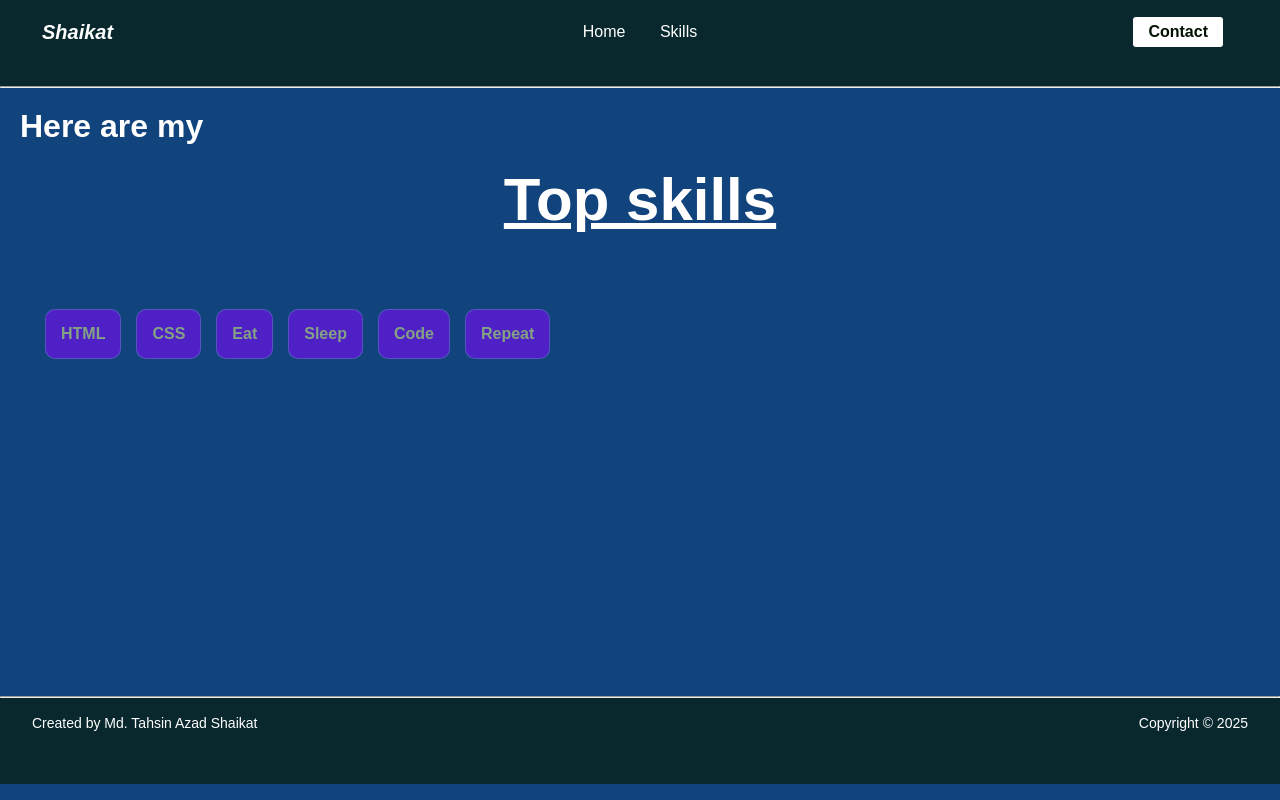
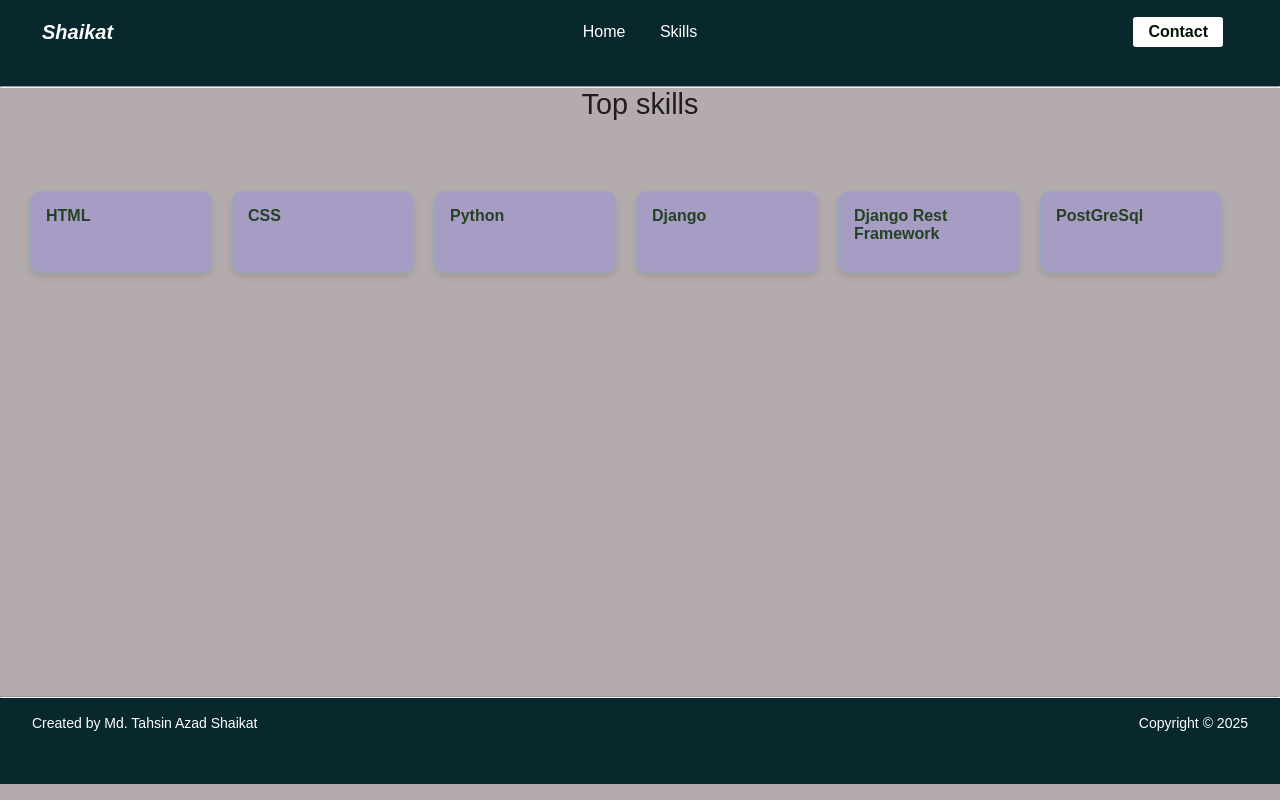
Before and after one commit to shaikat020/personal-website, a plain HTML site: page skills.html in a window 1280 px wide. Drawn offline with Linux system fonts and the light colour scheme.

Commit message:
Refractor: Modify style in contact and skill pages. Also add readme.md

```diff
--- a/css/styles.css
+++ b/css/styles.css
@@ -4,7 +4,7 @@
 }
 
 body{
-    background-color: rgb(17, 67, 125);
+    background-color: rgb(180, 172, 172);
     font-family: Arial, Helvetica, sans-serif;
 }
 header {
@@ -62,8 +62,6 @@ td {
 }
 main{
     height: 76vh;
-
-
 }
 
 /*Home and skills*/
@@ -93,7 +91,7 @@ main{
 .hero {
 
     border-collapse: collapse;
-    /* margin: 50px auto;    */
+
 
 
 
@@ -120,19 +118,19 @@ main{
 
 
 .intro-hello{
-    color:rgb(192, 198, 192);
+    color:rgb(34, 40, 34);
     font-size: 40px;
     margin:0px;
 }
 
 .intro-subtitle, .intro-name {
-    color:rgb(192, 198, 192);
+    color:rgb(48, 61, 48);
     font-size: 36px;
     margin:0;
     font-weight: bold;
 }
 .intro-location {
-    color: rgb(132, 162, 132);
+    color: rgb(35, 43, 35);
     font-size: 30px;
     margin-top: 10px;
 
@@ -172,21 +170,27 @@ footer td {
 
 /*Skill page*/
 
+
+
 .skill-h1{
-    color:#ffffff;
+    color:rgb(35, 28, 28);
     padding: 20px;
-    font-size: 2rem;
+    font-size: 2.5rem;
+    text-align: center;
+    margin-bottom: 0;
 }
 
 .skill-h2{
     text-align: center;
-    color: #ffffff;
-    text-decoration: underline;
-    margin-bottom: 30px;
+    color: rgb(35, 28, 28);
+    text-decoration: none;
+    margin-bottom: 40px;
+    font-size: 1.8rem;
+    font-weight: normal;
 }
 
 .skills-table{
-    color: rgb(255, 255, 255);
+    color: rgb(35, 28, 28);
     margin: 30px auto;
     border-collapse: separate;
     border-spacing: 15px;
@@ -196,11 +200,17 @@ footer td {
     padding: 30px;
 
 }
+.skills-table tr {
+    display: flex;
+    flex-wrap: wrap;
+    justify-content: center;
+    gap: 20px;
+}
 
 
 .skills-table td {
-    background-color: rgb(79, 32, 197);
-    color: rgb(132, 162, 132);
+    background-color: rgb(167, 156, 196);
+    color: rgb(35, 66, 35);
     border: 1px solid rgba(106, 202, 188, 0.303);
     border-radius: 10px;
     font-weight: bold;
@@ -208,9 +218,16 @@ footer td {
     cursor:pointer;
 
     justify-content: space-between;
-    text-align: center;
-    display: flexbox;
-    transition: all 0.3s ease;
+    text-align: left;
+    width: 150px;
+    min-height: 50px;
+    display: flex;
+    flex-direction: column;
+    justify-content: flex-start;
+    text-align: left;
+
+    box-shadow: 0 4px 6px rgba(0, 0, 0, 0.1);
+
 
 }
 
@@ -222,7 +239,15 @@ footer td {
 .contact-main h1{
     padding-bottom: 10px;
 }
+.contact-main form input,
+.contact-main form textarea {
+    padding: 20px;
+    border: 2px solid black;
+    border-radius: 10px;
+}
 
+
+/*Images*/
 #shaikat{
     border-radius: 50%;
     border: 5px orange solid;
--- a/skills.html
+++ b/skills.html
@@ -34,18 +34,18 @@
         </nav>
     </header>
     <hr>
-    <main>
-        <h1 class="skill-h1">Here are my</h1>
+    <main class="skill-main">
+
         <h2 class="skill-h2">Top skills</h2>
 
 
             <table border="1" cellspacing="10" class="skills-table">
                 <td>HTML</td>
                 <td>CSS</td>
-                <td>Eat</td>
-                <td>Sleep</td>
-                <td>Code</td>
-                <td>Repeat</td>
+                <td>Python</td>
+                <td>Django</td>
+                <td>Django Rest Framework</td>
+                <td>PostGreSql</td>
             </table>
     </main>
     <hr>
```
Also changed, not shown: contact.html (+6 -6 lines), images/Screenshot.png (added), 1 other file.
